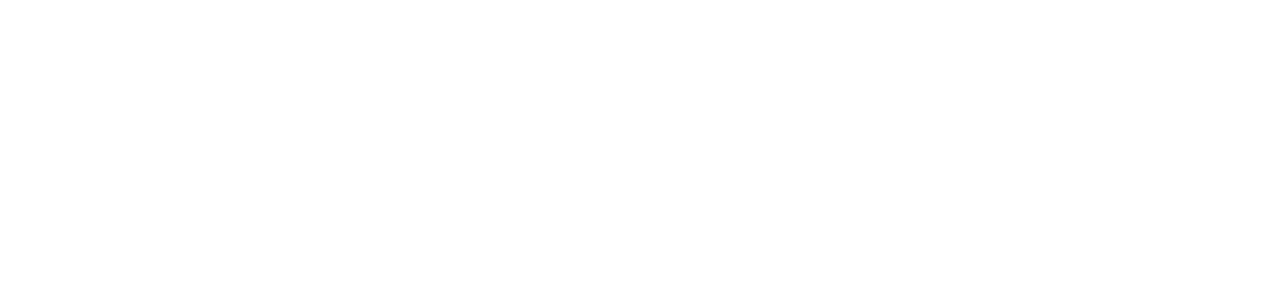
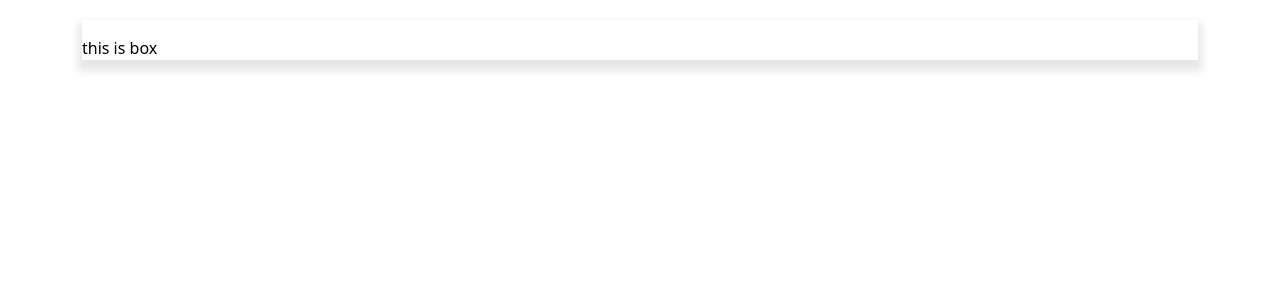
Before and after one commit to DhimanAnkush/tart-clover-1298, a React (Create React App) app in the folder client/: page / in a window 1280 px wide. Shown: the top 300 px of the page. Built offline with nearby package versions, Linux system fonts and the light colour scheme.

Commit message:
product box

```diff
--- a/client/src/App.js
+++ b/client/src/App.js
@@ -2,7 +2,14 @@
 
 function App() {
   return (
-   <div></div>
+    <div >
+      <div className="m-auto flex justify-center">
+        <div className='bg-white lg:w-[1116px] pt-[16px] shadow-[0_7px_8px_4px_rgba(0,0,0,0.1)] mt-5'>
+          this is box
+        </div>
+      </div>
+
+  </div>
   );
 }
 
--- /dev/null
+++ b/client/src/pages/ProductDetail.jsx
@@ -0,0 +1,13 @@
+import React from 'react'
+
+const ProductDetail = () => {
+  return (
+    <div >
+      <div className='bg-white border-solid border-2 border-red lg:w-[1116px]'>
+
+      </div>
+    </div>
+  )
+}
+
+export default ProductDetail
```
